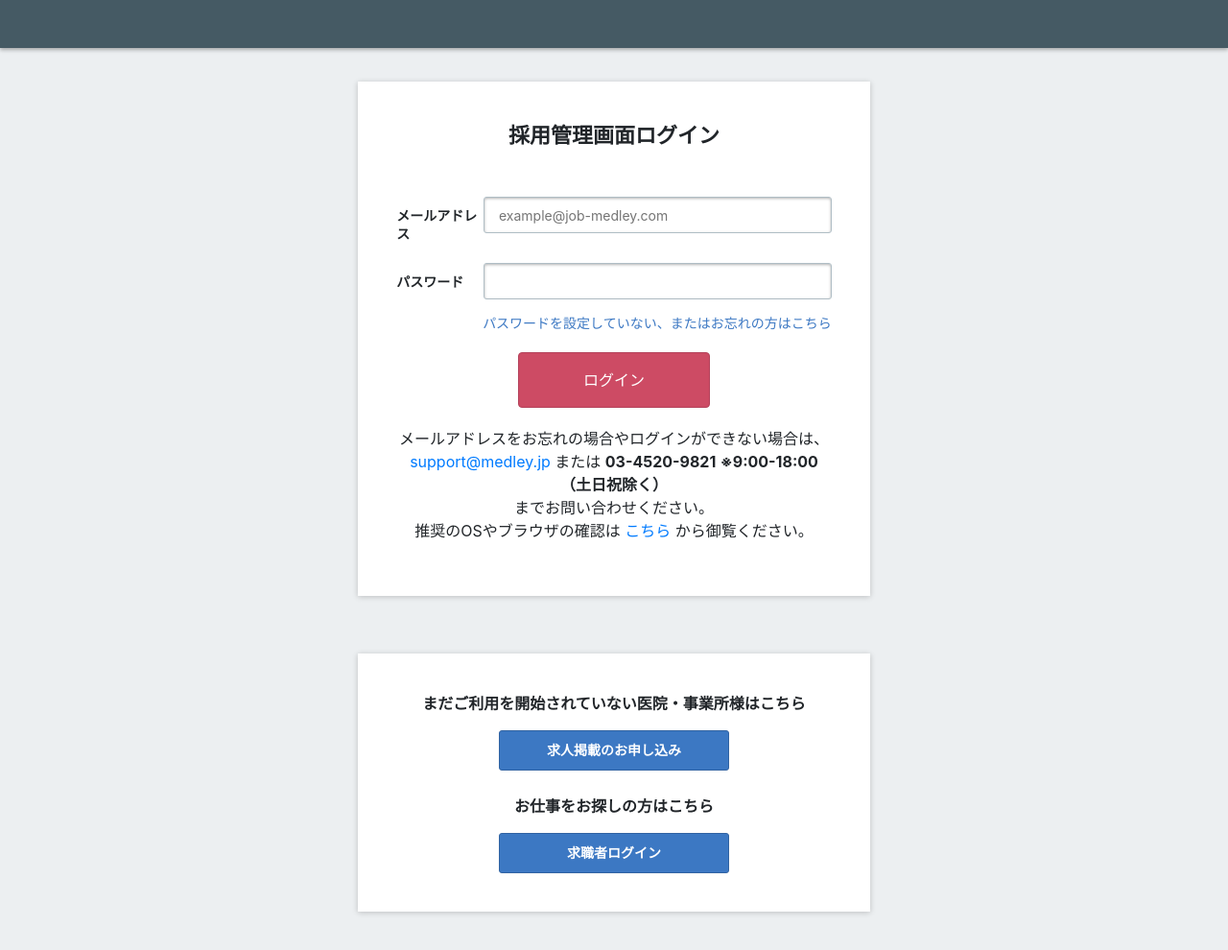
After one commit to seasoftmayzinmarwin/seasoft-mayzin, a PHP site: page /login.php in a window 1280 px wide. The commit adds this page. Shown: the whole page at 96% size. Run offline with PHP 8.4, Linux system fonts and the light colour scheme.

Commit message:
Add Login Page

```diff
--- a/css/style.css
+++ b/css/style.css
@@ -1125,3 +1125,183 @@ iframe
 .card-small-short {
     line-height: 2.5 !important;
 }
+/*------Login-header------*/
+.header-block{
+    height: 50px;
+    left: 0;
+    position: fixed;
+    right: 0;
+    top: 0;
+    z-index: 5;
+}
+#header{
+    background-color: #455a64;
+    box-shadow: 0 2px 4px 0 rgba(0,0,0,.3);
+    height: 50px;
+    min-width: 1000px;
+    padding: 0 10px 0 20px;
+    width: 100%;
+}
+.header-logo{
+    display: table-cell;
+    vertical-align: middle;
+}
+.header-img-logo{
+    display: block;
+    padding: 0;
+
+}
+/*----login-form--*/
+.body-login{
+  background-color: #eceff1;
+}
+.login-block,.register-block{
+      display: table;
+      width: 100%!important;
+}
+.main-block{
+    display: table;
+    margin: 20px auto;
+    width: 70%;
+    vertical-align: top;
+  }
+.main-form-w{
+  width: 64% !important;
+  margin:0 auto;
+}
+.main-content{
+    min-height: calc(100vh - 50px);
+    position: relative;
+}
+.main-content-inner{
+    display: table;
+    margin: 0 auto;
+    padding: 20px;
+    table-layout: fixed;
+    width: 100%;
+}
+.main-segment{
+    -webkit-box-shadow: 0 1px 6px 0 rgba(0,0,0,.2);
+    background-color: #fff;
+    box-shadow: 0 1px 6px 0 rgba(0,0,0,.2);
+    display: block;
+}
+.main-content-detail{
+  margin-top: 20px;
+}
+.main-content-login{
+  padding: 40px;
+}
+.heading{
+    font-size: 22px;
+    font-weight: 700;
+    line-height: 1.45455;
+    word-break: break-word;
+}
+.heading-02{
+  font-size: 16px;
+  font-weight: bold;
+}
+.form-body{
+  padding:40px 0 0;
+}
+.form-body .form-field{
+    display: table;
+    table-layout: fixed;
+    width: 100%;
+}
+.form-body .pw-field{
+  padding-top: 20px;
+}
+.form-body .form-field-label{
+    display: table-cell;
+    font-size: 14px;
+    font-weight: 700;
+    line-height: 1.42857;
+    width: 20%;
+
+}
+.form-body .form-field-input{
+    display: table-cell;
+}
+.form-body .form-text-field{
+    -webkit-box-shadow: 0 1px 3px 0 rgba(0,0,0,.3) inset;
+    background-color: #fff;
+    border: 1px solid #b0bec5;
+    border-radius: 3px;
+    box-shadow: inset 0 1px 3px 0 rgba(0,0,0,.3);
+    color: #37474f;
+    font-size: 14px;
+    font-weight: 400;
+    height: 38px;
+    line-height: normal;
+    padding: 0 15px;
+    width: 100%;
+}
+.form-body input:-webkit-autofill {
+    -webkit-box-shadow: 0 0 0px 100px white inset;
+}
+.form-body .form-reset-link{
+    font-size: 14px;
+    line-height: 1.42857;
+    color: #3c78c3;
+    cursor: pointer;
+    text-decoration: none;
+    padding-top:15px;
+}
+.form-body .form-footer{
+    padding: 30px 0 0;
+}
+.form-footer .login-btn{
+  width:200px;
+  margin:20px auto;
+  padding: 16px 20px;
+  background-color: #cd4b64;
+  background-image: none;
+  border: 1px solid #b4415a;
+  border-radius: 4px;
+  color: #fff;
+}
+.e-btn-primary{
+    width: 240px;
+    margin: auto;
+    background-color: #3c78c3;
+    background-image: none;
+    border: 1px solid #3163a2;
+    color: #fff;
+    padding: 10px 0px !important;
+}
+.e-btn-primary:focus, .e-btn-primary:hover {
+    background-color: #3163a2 !important;
+    background-image: linear-gradient(#3163a2,#3163a2)!important;
+    color:#fff;
+}
+.register-btn{
+    border-radius: 3px;
+    color: #fff;
+    cursor: pointer;
+    display: table;
+    font-size: 14px;
+    font-weight: 700;
+    line-height: 1.42857;
+    padding: 12px 20px;
+    text-align: center;
+    text-decoration: none;
+}
+/*-------register-form--------*/
+.main-register-head{
+    border-bottom: 1px solid #eceff1;
+    font-size: 18px;
+    font-weight: 700;
+    line-height: 1.33333;
+    padding: 15px;
+}
+.main-form-auto{
+  width:90%;
+  margin:0 auto;
+}
+.register-heading{
+    font-size: 16px;
+    font-weight: bold;
+    line-height: 1.375;
+}
--- a/layout/header.php
+++ b/layout/header.php
@@ -5,8 +5,7 @@
 	<link rel="stylesheet" href="https://stackpath.bootstrapcdn.com/bootstrap/4.1.3/css/bootstrap.min.css" integrity="sha384-MCw98/SFnGE8fJT3GXwEOngsV7Zt27NXFoaoApmYm81iuXoPkFOJwJ8ERdknLPMO" crossorigin="anonymous">
 	<link rel="stylesheet" type="text/css" href="css/animate.css">
 	<link rel="stylesheet" type="text/css" href="css/style.css">
-	<link href="//maxcdn.bootstrapcdn.com/font-awesome/4.2.0/css/font-awesome.min.css" rel="stylesheet">
-	<link rel="stylesheet" href="https://use.fontawesome.com/releases/v5.3.1/css/all.css" integrity="sha384-mzrmE5qonljUremFsqc01SB46JvROS7bZs3IO2EmfFsd15uHvIt+Y8vEf7N7fWAU" crossorigin="anonymous">
+	<link href="//maxcdn.bootstrapcdn.com/font-awesome/4.7.0/css/font-awesome.min.css" rel="stylesheet">
 </head>
 <body>
 	<nav class="h-nav h-link-color-white h-dsk">
--- /dev/null
+++ b/layout/login-header.php
@@ -0,0 +1,17 @@
+<!DOCTYPE html>
+<html>
+<head>
+	<title>Admin Pannel</title>
+	<link rel="stylesheet" href="https://stackpath.bootstrapcdn.com/bootstrap/4.1.3/css/bootstrap.min.css" integrity="sha384-MCw98/SFnGE8fJT3GXwEOngsV7Zt27NXFoaoApmYm81iuXoPkFOJwJ8ERdknLPMO" crossorigin="anonymous">
+	<link rel="stylesheet" type="text/css" href="css/animate.css">
+	<link rel="stylesheet" type="text/css" href="css/style.css">
+	<link href="//maxcdn.bootstrapcdn.com/font-awesome/4.7.0/css/font-awesome.min.css" rel="stylesheet">
+</head>
+<body class="body-login">
+<div class="header-block">
+	<header id="header" class="">
+		<div class="header-logo">
+
+		</div>
+	</header><!-- /header -->
+</div>
--- /dev/null
+++ b/login.php
@@ -0,0 +1,66 @@
+<?php include('layout/login-header.php'); ?>
+ <div class="space"></div>
+	<div class="login-block">
+		<main class="main-block">
+			<div>
+				<div class="main-form-w">
+					<div class="main-content">
+						<div class="main-content-inner">
+							<div class="main-segment">
+								<div class="main-content-detail">
+									<div class="main-content-login">
+										<div class="text-center"><h2 class="heading">採用管理画面ログイン</h2>
+										</div><!-- .heading -->
+										<form novalidate="">
+											<div class="form-body">
+												<div class="form-field">
+													<label class="form-field-label">メールアドレス</label>
+													<div class="form-field-input">
+														<input type="email" name="email" class="form-text-field" placeholder="example@job-medley.com">
+													</div>
+												</div>
+												<div class="form-field pw-field">
+													<label class="form-field-label">パスワード</label>
+													<div class="form-field-input">
+														<input type="password" name="password" class="form-text-field">
+													</div>
+												</div>
+												<div class="form-reset-guide clearfix">
+													<a class="form-reset-link pull-right" href="/customers/reset_form">パスワードを設定していない、またはお忘れの方はこちら</a>
+												</div>
+											</div>
+											<div class="form-footer text-center">
+												<button type="submit" class="login-btn">ログイン</button>
+												<p class="">メールアドレスをお忘れの場合やログインができない場合は、<br>
+													<a href="mailto:support@medley.jp" class="c-link">support@medley.jp</a> または <span class=""><strong>03-4520-9821</strong> <span class=""><strong>※9:00-18:00（土日祝除く）</strong></span></span><br>までお問い合わせください。<br>推奨のOSやブラウザの確認は
+													<a href="/browser" class="" target="_blank">こちら</a> から御覧ください。
+												</p>
+											</div>
+										</form>
+									</div><!-- .main-content-login -->
+								</div>
+							</div>
+						</div><!-- .main-content-inne -->
+						<div class="main-content-inner">
+							<div class="main-segment">
+								<div class="main-content-detail">
+									<div class="main-content-login">
+										<div class="text-center"><p class="heading-02">まだご利用を開始されていない医院・事業所様はこちら</p>
+										<a class="btn e-btn-primary btn-lg active register-btn" href="/customers/new">求人掲載のお申し込み</a>
+
+										</div><!-- .text-center -->
+										<div class="space"></div>
+										<div class="text-center"><p class="heading-02">お仕事をお探しの方はこちら</p>
+										<a class="btn e-btn-primary btn-lg active register-btn" href="/customers/new">求職者ログイン</a>
+
+										</div><!-- .heading -->
+									</div><!-- .main-content-login -->
+								</div>
+							</div>
+						</div><!-- .main-content-inne -->
+					</div><!-- .main-content -->
+				</div>
+			</div>
+		</main><!-- .main-block -->
+	</div><!-- .login-block -->
+<?php include('layout/footer.php') ; ?>
```
Also changed, not shown: layout/sidebar.php (+13 -13 lines), register.php (added, +29 -0 lines).
